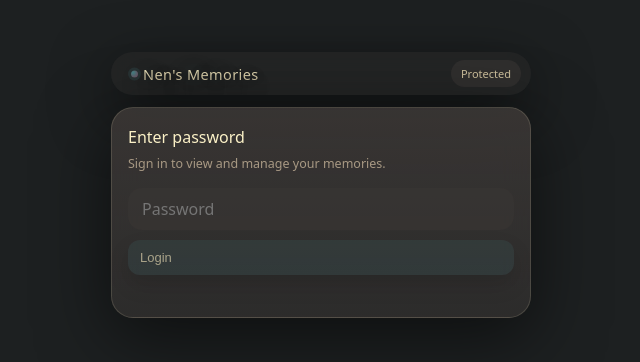
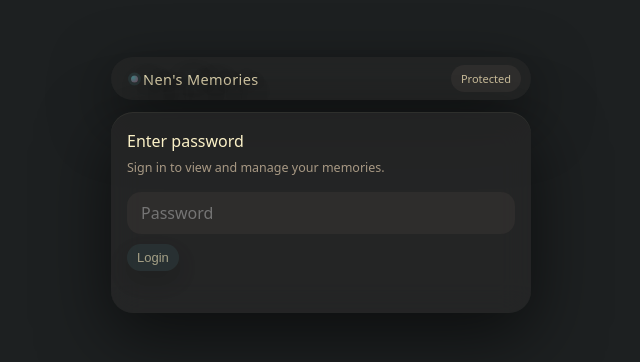
Before and after one commit to no-one-saw/memories, a Next.js app: page /login in a window 1280 px wide. Shown: the part 222-584 px from the top of the page, without its empty margins (319-959 px from the left). Built offline with nearby package versions, Linux system fonts and the light colour scheme.

Commit message:
some minimal fixes

```diff
--- a/app/globals.css
+++ b/app/globals.css
@@ -23,6 +23,18 @@ body{
   background:var(--bg);
   color:var(--text);
 }
+
+*{scrollbar-width: thin; scrollbar-color: rgba(168,153,132,.35) rgba(0,0,0,0)}
+*::-webkit-scrollbar{width: 8px; height: 8px}
+*::-webkit-scrollbar-track{background: transparent}
+*::-webkit-scrollbar-thumb{
+  background: rgba(168,153,132,.28);
+  border-radius: 999px;
+  border: 2px solid rgba(0,0,0,0);
+  background-clip: padding-box;
+}
+*::-webkit-scrollbar-thumb:hover{background: rgba(168,153,132,.42); border: 2px solid rgba(0,0,0,0)}
+*::-webkit-scrollbar-corner{background: transparent}
 
 .wrap{width:min(1120px, calc(100% - 28px)); margin: 0 auto;}
 
@@ -200,26 +212,29 @@ body{
   margin-top: 12px;
   padding: 16px;
   border-radius: 22px;
-  border: 1px solid rgba(251,241,199,.14);
-  background: linear-gradient(180deg, rgba(60,56,54,.88) 0%, rgba(50,48,47,.76) 100%);
-  box-shadow: 0 18px 70px rgba(0,0,0,.55);
+  border: none;
+  background: rgba(40,40,40,.72);
+  box-shadow: 0 22px 70px rgba(0,0,0,.58), inset 0 1px 0 rgba(251,241,199,.06);
   backdrop-filter: blur(14px);
   -webkit-backdrop-filter: blur(14px);
 }
 .smallPillBtn{border-radius:999px; padding:6px 10px; font-weight:500}
 
-.days{margin-top: 16px; display:flex; flex-direction:column; gap: 14px}
+.days{margin-top: 16px; display:flex; flex-direction:column; gap: 14px; align-items: flex-start}
 .daySection{
   border-radius: 18px;
   border:none;
   background: rgba(60,56,54,.34);
   padding: 12px;
+  display: inline-block;
+  width: fit-content;
+  max-width: 100%;
 }
 .dayHead{display:flex; align-items:center; justify-content:space-between; gap: 12px; margin-bottom: 10px}
 .dayHead .date{font-weight: 500; letter-spacing:.2px}
 .dayHead .counts{color: var(--muted); font-size: 12px}
 
-.subGrid{display:grid; grid-template-columns: repeat(auto-fit, minmax(220px, 260px)); gap: 10px; justify-content:start}
+.subGrid{display:grid; grid-template-columns: repeat(auto-fit, minmax(220px, 260px)); gap: 10px; justify-content:start; width: fit-content; max-width: 100%}
 .card{
   border-radius: 16px;
   border:none;
--- a/app/login/page.tsx
+++ b/app/login/page.tsx
@@ -64,7 +64,7 @@ export default function LoginPage() {
             </div>
           </div>
 
-          <button className="btn primary" type="button" disabled={busy || !pw} onClick={go} style={{ width: '100%' }}>
+          <button className="btn primary smallPillBtn" type="button" disabled={busy || !pw} onClick={go}>
             {busy ? 'Logging in…' : 'Login'}
           </button>
 
```
